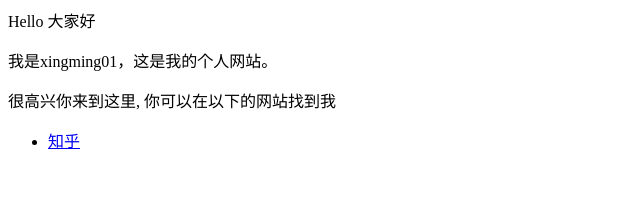
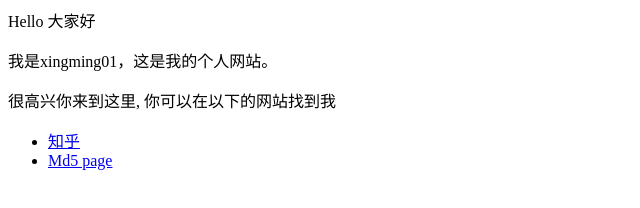
Before and after one commit to caoxingming/caoxingming.github.io, a plain HTML site: page index.html in a window 1280 px wide. Shown: the full height of the page, 0-640 px from the left. Drawn offline with Linux system fonts and the light colour scheme.

Commit message:
Update index.html

```diff
--- a/index.html
+++ b/index.html
@@ -4,4 +4,5 @@
 
 <ul>
   <li> <a href="https://www.zhihu.com/people/AJLoveChina">知乎</a> </li>
+  <li> <a href="demo.md">Md5 page</a> </li>
 </ul>
```
